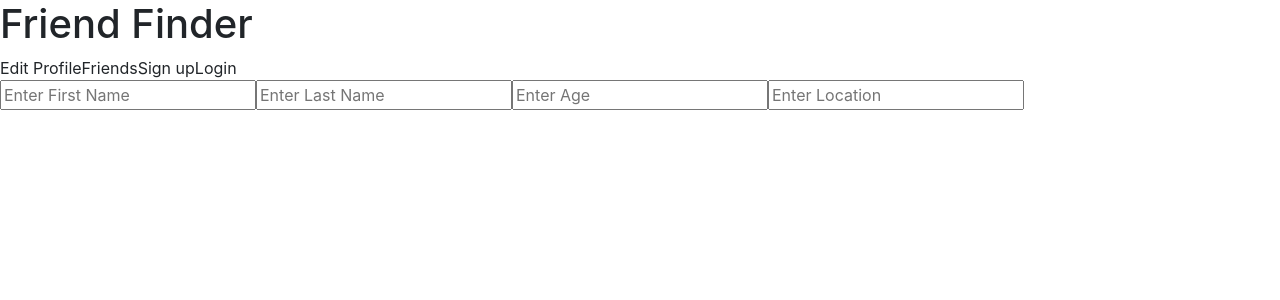
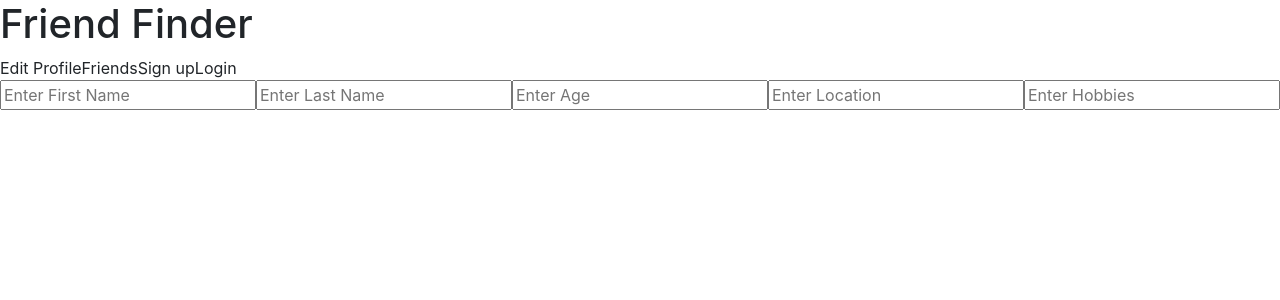
Before and after one commit to Find-Friends/front-end, a React (Create React App) app in the folder friend-finder/: page / in a window 1280 px wide. Shown: the top 300 px of the page. Built offline with nearby package versions, Linux system fonts and the light colour scheme.

Commit message:
added hobbies input field

```diff
--- a/friend-finder/src/components/Navbar.js
+++ b/friend-finder/src/components/Navbar.js
@@ -8,10 +8,10 @@ export default function Navbar () {
         <nav className='Navbar'>
 
             {/* <NavLink className="navlink" to="/">Home</NavLink> */}
-            <a className="navlink" to="/">Edit Profile</a>
-            <a className="navlink" to="/">Friends</a>
-            <a className="navlink" to="/">Sign up</a>
-            <a className="navlink" to="/">Login</a>
+            <a className="navlink" to="/profile">Edit Profile</a>
+            <a className="navlink" to="/friends">Friends</a>
+            <a className="navlink" to="/signup">Sign up</a>
+            <a className="navlink" to="/login">Login</a>
 
         </nav>
 
--- a/friend-finder/src/components/ProfileForm.js
+++ b/friend-finder/src/components/ProfileForm.js
@@ -58,6 +58,18 @@ const ProfileForm = ({values, touched, errors, status}) => {
          <p className='error'>{errors.location}</p>
         )}
 
+          {/* Hobbies - enter hobbies*/}
+            <Field className='input'
+        type='textarea'
+        placeholder='Enter Hobbies'
+        name='hobbies'/>
+          {touched.hobbies && errors.hobbies && (
+         <p className='error'>{errors.hobbies}</p>
+        )}
+
+
+
+
     </Form>
 
 </div>
```
